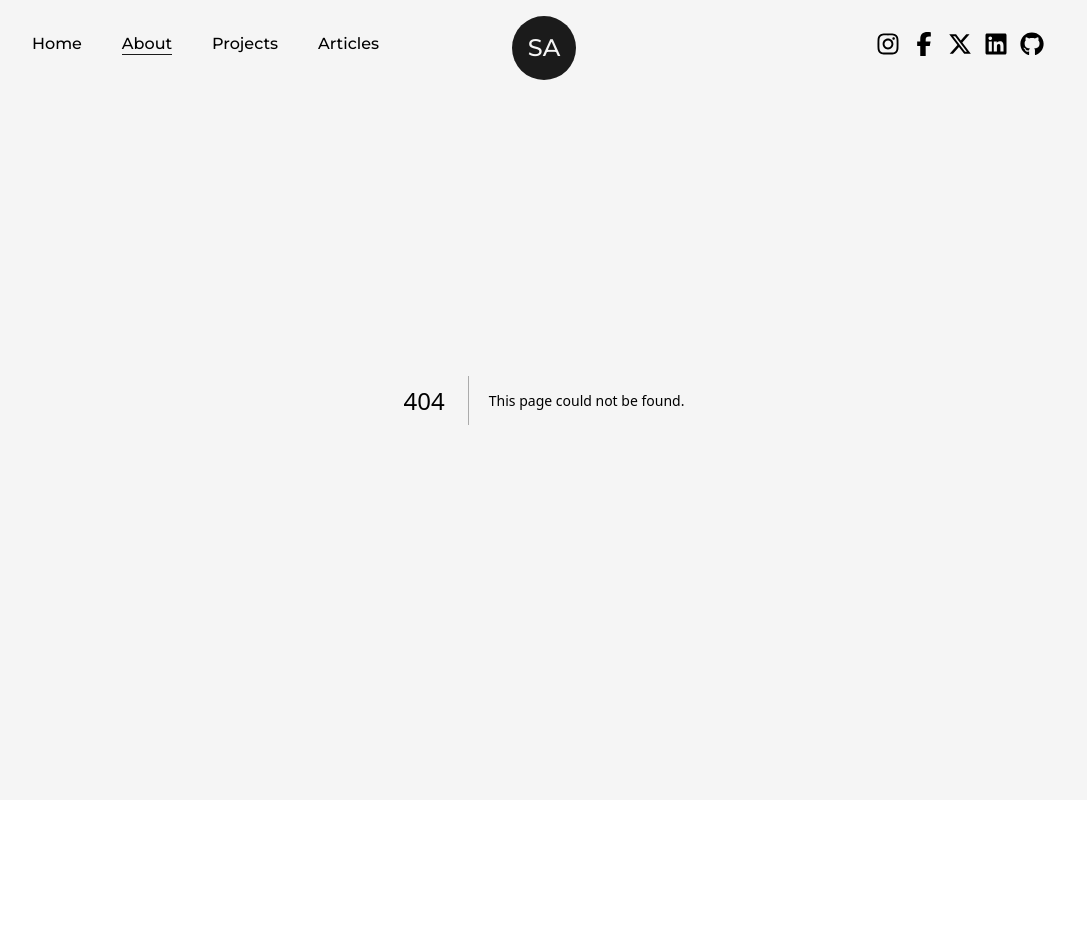
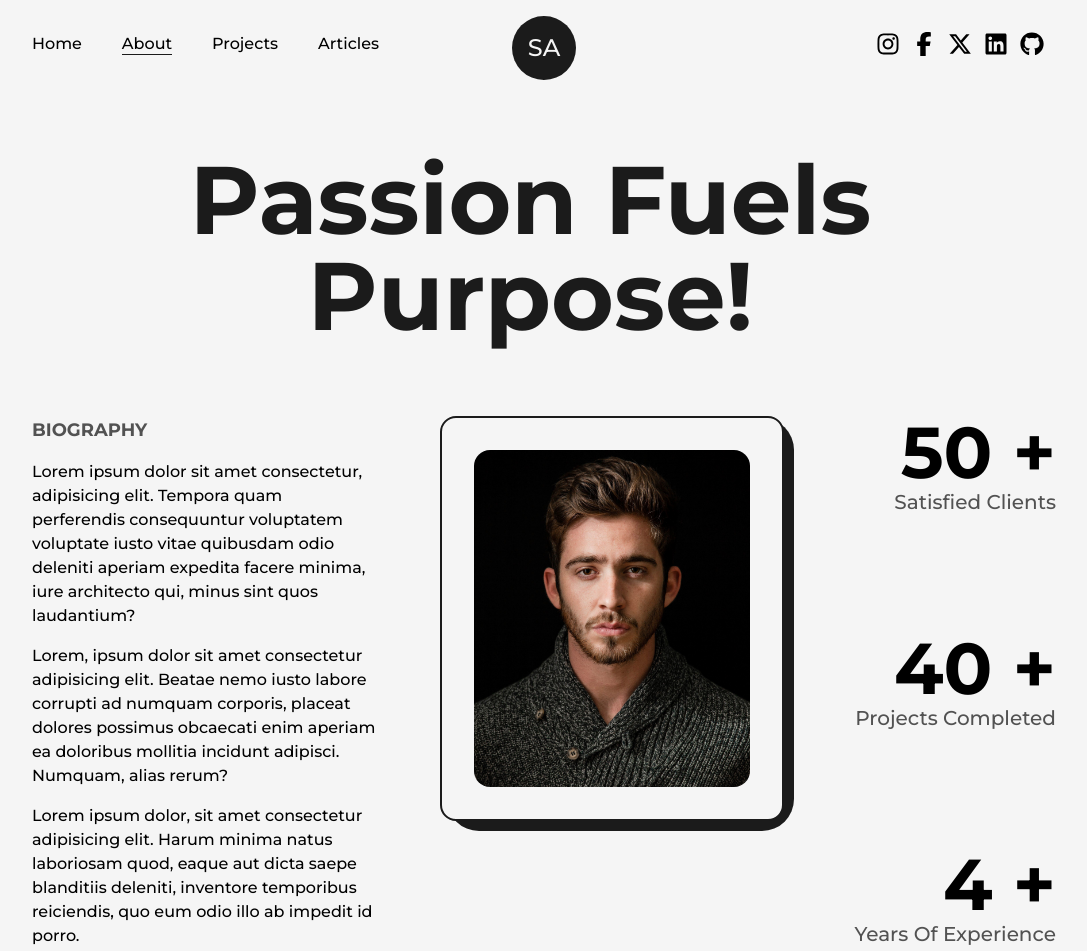
Before and after one commit to sodiqardianto/new-portofolio, a Next.js app: page /about in a window 1280 px wide. Before the commit this address had no page. Shown: the top 951 px of the page, without its empty margins (96-1183 px from the left). Before the commit the page ends 800 px from the top, so only its background shows below. Built offline with nearby package versions, Linux system fonts and the light colour scheme.

Commit message:
done about section

```diff
--- a/package.json
+++ b/package.json
@@ -12,6 +12,7 @@
     "framer-motion": "^11.0.3",
     "next": "13.5.6",
     "react": "^18",
+    "react-countup": "^6.5.0",
     "react-dom": "^18",
     "react-icons": "^5.0.1"
   },
--- a/src/components/Layout.tsx
+++ b/src/components/Layout.tsx
@@ -9,7 +9,7 @@ export default function Layout({
 }) {
   return (
     <div
-      className={`w-full h-full inline-block bg-light px-32 pt-24 ${className}`}
+      className={`w-full h-full inline-block z-0 bg-light px-32 pt-24 ${className}`}
     >
       {children}
     </div>
--- a/src/components/NavBar.tsx
+++ b/src/components/NavBar.tsx
@@ -49,7 +49,7 @@ export default function NavBar() {
   const pathname = usePathname();
 
   return (
-    <header className="w-full px-32 py-8 font-medium items-center flex justify-between absolute">
+    <header className="w-full px-32 py-8 font-medium items-center flex justify-between z-10 fixed">
       <nav>
         {navData?.map((link, index) => {
           return (
--- /dev/null
+++ b/src/components/Skills.tsx
@@ -0,0 +1,5 @@
+import React from "react";
+
+export default function Skills() {
+  return <div>Skill Section</div>;
+}
--- /dev/null
+++ b/src/pages/about/index.tsx
@@ -0,0 +1,80 @@
+import AnimatedText from "@/components/AnimatedText";
+import Layout from "@/components/Layout";
+import Skills from "@/components/Skills";
+import Head from "next/head";
+import Image from "next/image";
+import React from "react";
+import CountUp from "react-countup";
+
+const statistics = [
+  { end: 50, label: "Satisfied Clients" },
+  { end: 40, label: "Projects Completed" },
+  { end: 4, label: "Years of Experience" },
+];
+
+export default function About() {
+  return (
+    <>
+      <Head>
+        <title>About Page | Sodiq Ardianto</title>
+        <meta name="description" content="Generated by create next app" />
+      </Head>
+      <main className="flex w-full flex-col items-center justify-center">
+        <Layout className="pt-36">
+          <AnimatedText text="Passion Fuels Purpose!" className="mb-16" />
+          <div className="grid w-full grid-cols-8 gap-16">
+            <div className="col-span-3 flex flex-col items-start justify-start">
+              <h2 className="mb-4 text-lg font-bold uppercase text-dark/75">
+                Biography
+              </h2>
+              <p className="font-medium">
+                Lorem ipsum dolor sit amet consectetur, adipisicing elit.
+                Tempora quam perferendis consequuntur voluptatem voluptate iusto
+                vitae quibusdam odio deleniti aperiam expedita facere minima,
+                iure architecto qui, minus sint quos laudantium?
+              </p>
+              <p className="font-medium my-4">
+                Lorem, ipsum dolor sit amet consectetur adipisicing elit. Beatae
+                nemo iusto labore corrupti ad numquam corporis, placeat dolores
+                possimus obcaecati enim aperiam ea doloribus mollitia incidunt
+                adipisci. Numquam, alias rerum?
+              </p>
+              <p className="font-medium">
+                Lorem ipsum dolor, sit amet consectetur adipisicing elit. Harum
+                minima natus laboriosam quod, eaque aut dicta saepe blanditiis
+                deleniti, inventore temporibus reiciendis, quo eum odio illo ab
+                impedit id porro.
+              </p>
+            </div>
+            <div className="col-span-3 relative h-max rounded-2xl border-2 border-solid border-dark bg-light p-8">
+              <div className="absolute top-0 -right-3 -z-10 w-[102%] h-[103%] rounded-[2rem] bg-dark" />
+              <Image
+                src="/images/developer-pic-2.jpg"
+                alt="Photo Profile"
+                width={500}
+                height={500}
+                className="w-full h-auto rounded-2xl"
+              />
+            </div>
+            <div className="col-span-2 flex flex-col items-end justify-between">
+              {statistics.map((stat, index) => (
+                <div
+                  key={index}
+                  className="flex flex-col items-end justify-center"
+                >
+                  <span className="inline-block text-7xl font-bold">
+                    <CountUp start={0} end={stat.end} duration={5} /> +
+                  </span>
+                  <h2 className="text-xl font-medium capitalize text-dark/75">
+                    {stat.label}
+                  </h2>
+                </div>
+              ))}
+            </div>
+          </div>
+          <Skills />
+        </Layout>
+      </main>
+    </>
+  );
+}
```
Also changed, not shown: public/images/developer-pic-2.jpg (added), 1 other file (tests, documents, lock files or other folders).
